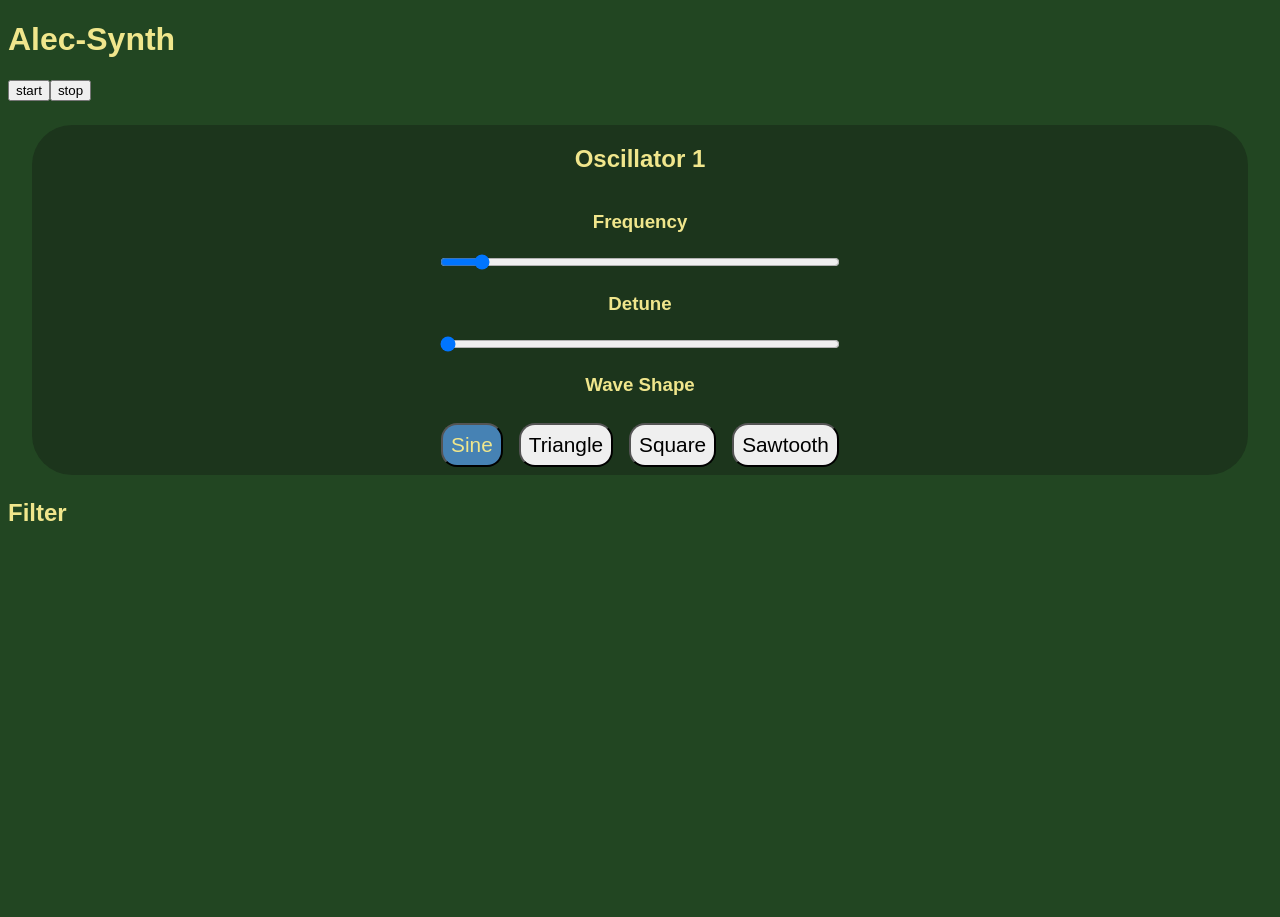
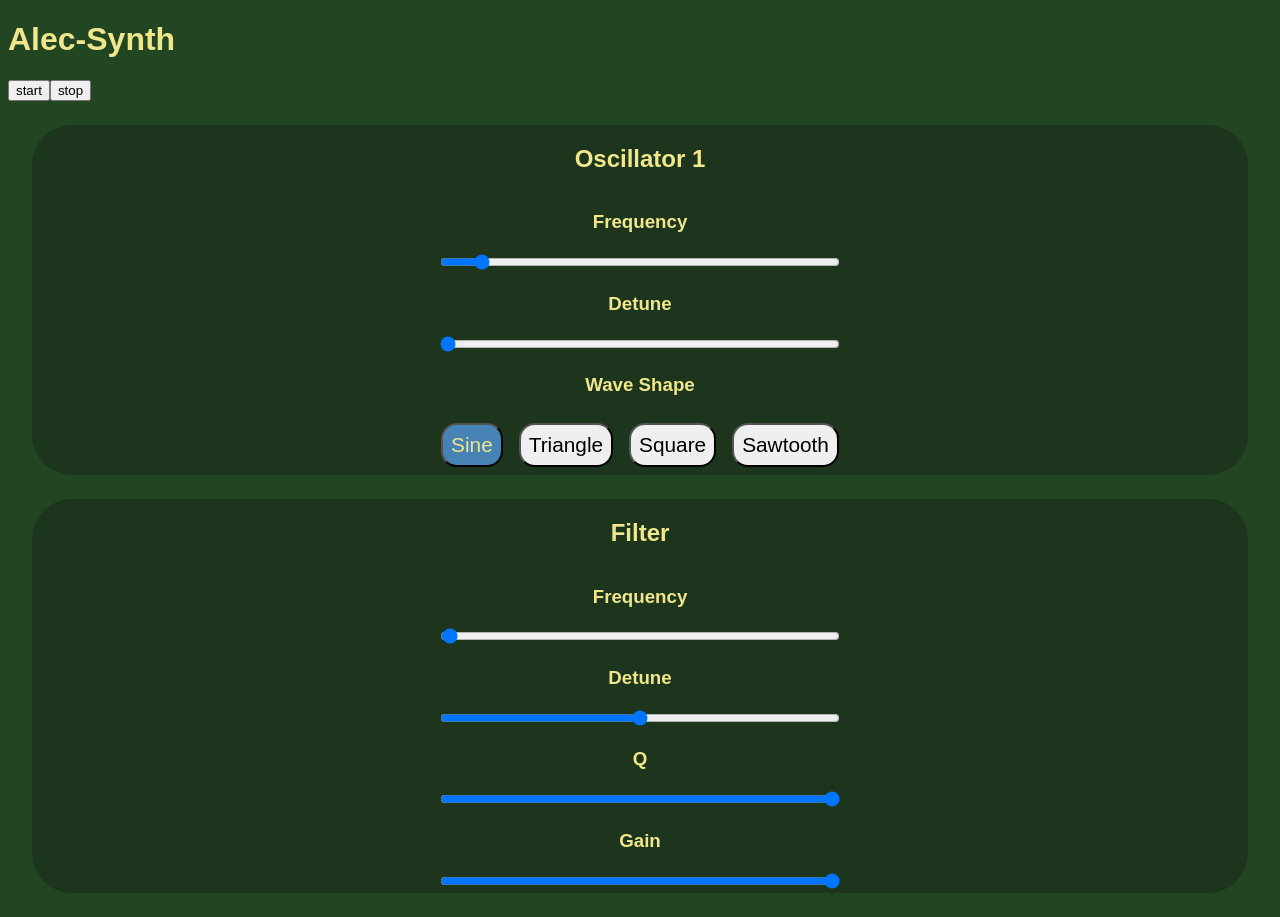
Before and after one commit to avenida714/alec-synth, a React (Vite) app: page / in a window 1280 px wide. Before the commit the page ends 800 px from the top, so only its background shows below. Built offline with nearby package versions, Linux system fonts and the light colour scheme.

Commit message:
freq, detune, q and gain in filter; styles applied

```diff
--- a/src/components/Filter.jsx
+++ b/src/components/Filter.jsx
@@ -1,9 +1,25 @@
 import React from 'react'
 
-const Filter = () => {
+const Filter = ({change, settings}) => {
   return (
-    <div>
+    <div className='control'>
       <h2>Filter</h2>
+      <div className="params">
+        <h3>Frequency</h3>
+        <input type="range" onChange={change} id="frequency" max="10000" />
+      </div>
+      <div className="params">
+        <h3>Detune</h3>
+        <input type="range" onChange={change} id="detune"  />
+      </div>
+      <div className="params">
+        <h3>Q</h3>
+        <input type="range" onChange={change} id="Q" max="10" />
+      </div>
+      <div className="params">
+        <h3>Gain</h3>
+        <input type="range" onChange={change} id="gain" max="10" />
+      </div>
     </div>
   )
 }
```
